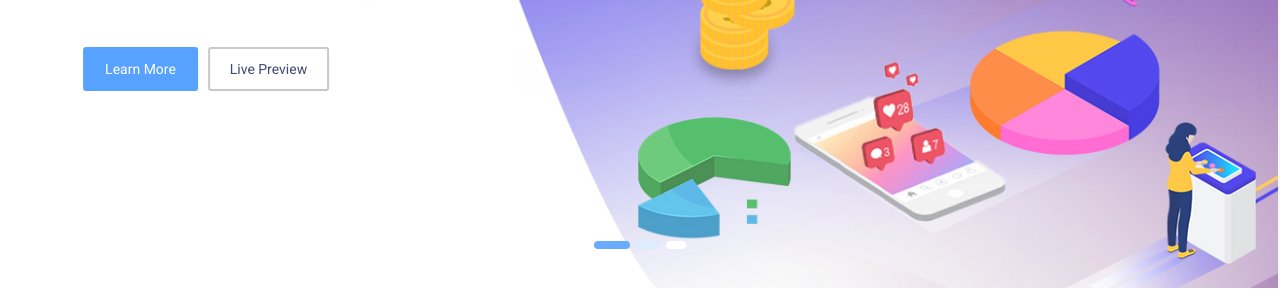
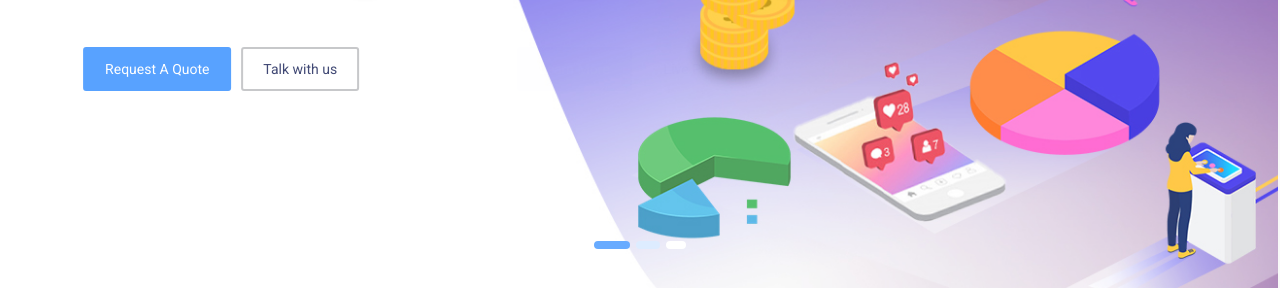
Before and after one commit to SwetabhOfficial/ddc2, a plain HTML site: page index.html in a window 1280 px wide. Shown: the part 500-800 px from the top of the page. Drawn offline with Linux system fonts and the light colour scheme.

Commit message:
Update index.html

```diff
--- a/index.html
+++ b/index.html
@@ -88,8 +88,8 @@
                                     <h2>We Are Digital Web Agency</h2>
                                     <p>Digital Media Experts with Years of Professional Experience and a spirit for Entrepreneurship.</p>
                                     <div class="slide-btn">
-                                        <a href="#" class="button">Learn More</a>
-                                        <a href="#" class="button-2">Live Preview</a>
+                                        <a href="#" class="button">Request A Quote</a>
+                                        <a href="#" class="button-2">Talk with us</a>
                                     </div>
                                 </div>
                             </div>
```
